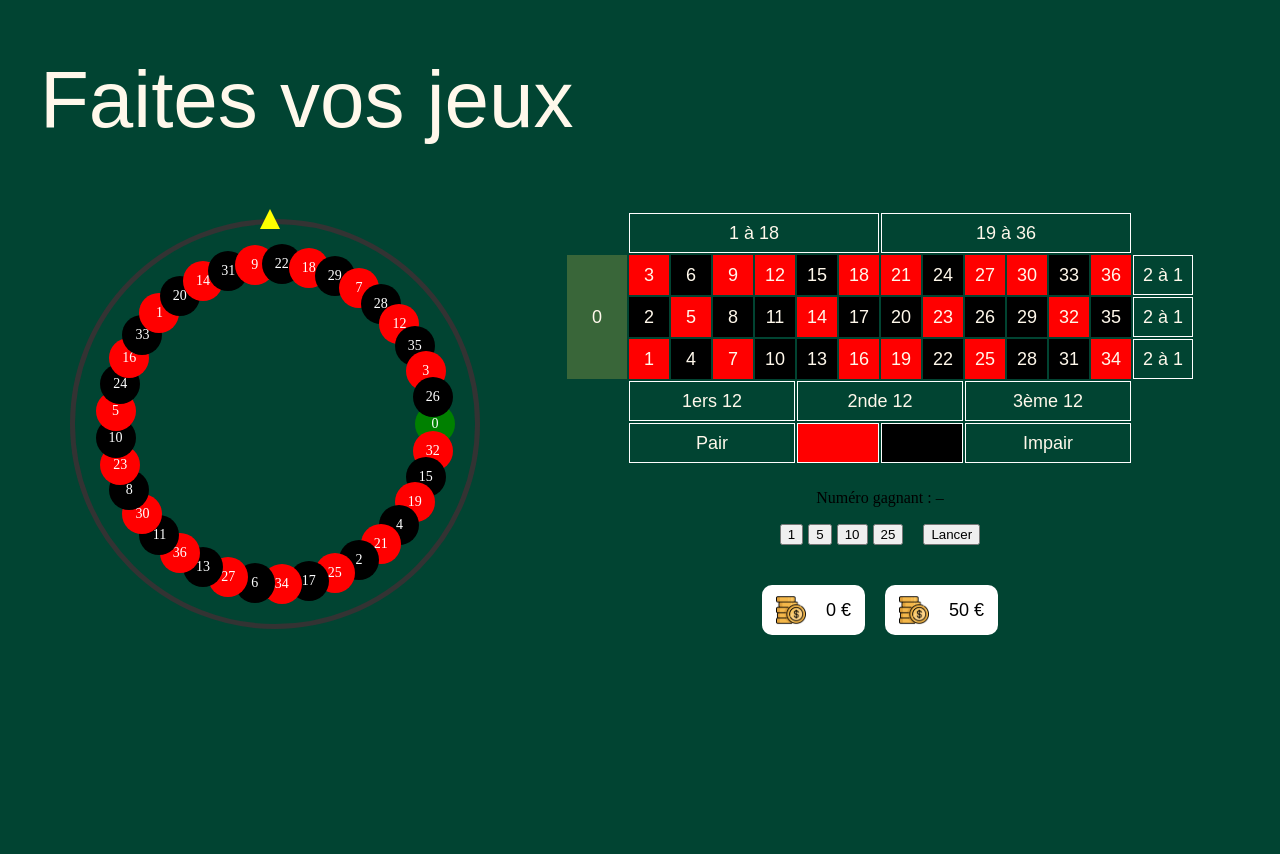
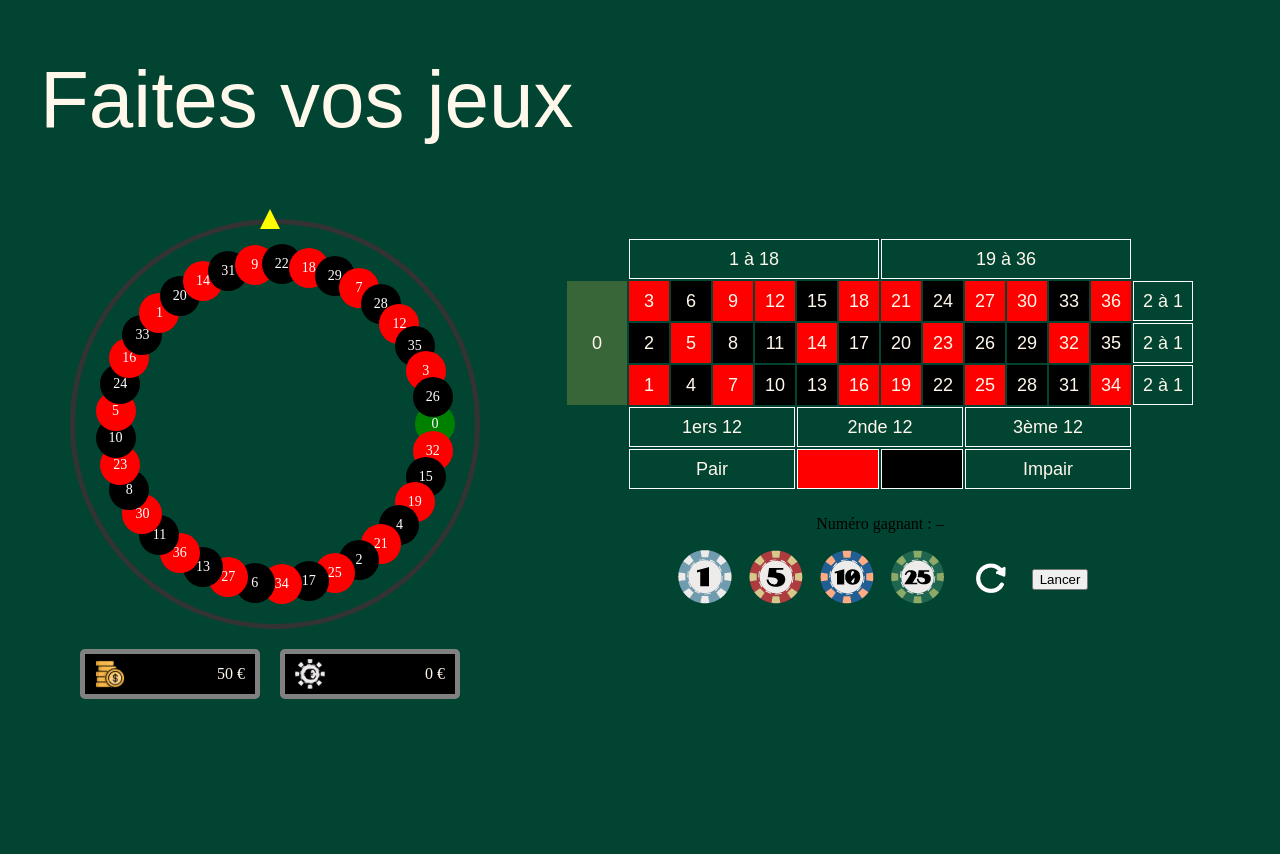
Before and after one commit to candeago-mike/django_roulette, a Django app: page /roulette/ in a window 1280 px wide. Run offline with Django 4.2, Linux system fonts and the light colour scheme; a user stored in the database is signed in; data comes from the database, SQL or seed files in the repository; some web fonts are replaced.

Commit message:
css jetons + bouton clear etc

```diff
--- a/casino_app/static/casino_app/bets.js
+++ b/casino_app/static/casino_app/bets.js
@@ -1,18 +1,43 @@
-let currentChipValue = 1;
+let currentChipValue = null; // aucun jeton sélectionné au début
+let currentChipImageSrc = null;
+let selectedChipButton = null;
+const clearBetsButton = document.getElementById("clear-bets-button");
 let bets = []; // { type, value, amount }
 
 const totalBetSpan = document.getElementById("total-bet");
 const spinButton = document.getElementById("spin-button");
 const balanceSpan = document.getElementById("balance-value"); // le solde unique
+let clientBalance = parseInt(balanceSpan.textContent, 10) || 0;
 
-// sélection jeton
+// --- sélection / désélection des jetons ---
+
 document.querySelectorAll(".chip").forEach((btn) => {
   btn.addEventListener("click", () => {
+    // si on reclique sur le même jeton -> désélection
+    if (selectedChipButton === btn) {
+      btn.classList.remove("selected");
+      selectedChipButton = null;
+      currentChipValue = null;
+      currentChipImageSrc = null;
+      return;
+    }
+
+    // retirer la sélection de l'ancien
+    if (selectedChipButton) {
+      selectedChipButton.classList.remove("selected");
+    }
+
+    // sélectionner le nouveau
+    selectedChipButton = btn;
+    selectedChipButton.classList.add("selected");
+
     currentChipValue = parseInt(btn.dataset.value, 10);
+    const img = btn.querySelector("img");
+    currentChipImageSrc = img ? img.src : null;
   });
 });
 
-// mapping d'une case du tapis vers un type de mise
+// --- mapping d'une case du tapis vers un type de mise ---
 function mapCellToBet(cell) {
   if (cell.classList.contains("case-number")) {
     return {
@@ -73,27 +98,84 @@ function mapCellToBet(cell) {
   return null;
 }
 
-// clic sur tapis pour poser une mise
+// --- clic sur tapis pour poser / annuler une mise ---
+
+// pour pouvoir positionner les jetons en absolu
+tapis.style.position = "relative";
+
 tapis.addEventListener("click", (e) => {
+  if (!currentChipValue || !currentChipImageSrc) return;
+
   const cell = e.target.closest("div");
   if (!cell) return;
 
   const betInfo = mapCellToBet(cell);
   if (!betInfo) return;
 
-  bets.push({
-    type: betInfo.type,
-    value: betInfo.value,
-    amount: currentChipValue,
-  });
+  const existingIndex = bets.findIndex(
+    (b) => b.value === betInfo.value && b.type === betInfo.type
+  );
+
+  if (existingIndex !== -1) {
+    // annuler la mise : retirer le jeton visuel et rembourser le solde client
+    const existingBet = bets[existingIndex];
+
+    // remise de la mise dans le solde instantané
+    clientBalance += existingBet.amount;
+    balanceSpan.textContent = clientBalance;
+
+    if (existingBet.tokenElement && existingBet.tokenElement.parentNode) {
+      existingBet.tokenElement.parentNode.removeChild(existingBet.tokenElement);
+    }
+    bets.splice(existingIndex, 1);
+  } else {
+    // vérifier que le solde client est suffisant
+    if (currentChipValue > clientBalance) {
+      // éventuellement afficher un message, ou juste ne rien faire
+      return;
+    }
+
+    // débiter immédiatement le solde
+    clientBalance -= currentChipValue;
+    balanceSpan.textContent = clientBalance;
+
+    // créer un visuel de jeton sur la case
+    const token = document.createElement("img");
+    token.src = currentChipImageSrc;
+    token.classList.add("bet-token");
+
+    const cellRect = cell.getBoundingClientRect();
+    const tapisRect = tapis.getBoundingClientRect();
+    const x = cellRect.left + cellRect.width / 2 - tapisRect.left;
+    const y = cellRect.top + cellRect.height / 2 - tapisRect.top;
+
+    token.style.left = `${x}px`;
+    token.style.top = `${y}px`;
+
+    tapis.appendChild(token);
+
+    bets.push({
+      type: betInfo.type,
+      value: betInfo.value,
+      amount: currentChipValue,
+      tokenElement: token,
+    });
+  }
 
   const currentTotal = bets.reduce((sum, b) => sum + b.amount, 0);
   totalBetSpan.textContent = currentTotal;
 });
+// --- bouton Lancer --
 
-// bouton Lancer
 spinButton.addEventListener("click", () => {
   if (bets.length === 0) return;
+
+  // on envoie au back seulement les infos utiles
+  const payloadBets = bets.map((b) => ({
+    type: b.type,
+    value: b.value,
+    amount: b.amount,
+  }));
 
   fetch("/bet-spin/", {
     method: "POST",
@@ -101,7 +183,7 @@ spinButton.addEventListener("click", () => {
       "Content-Type": "application/json",
       "X-CSRFToken": window.CSRF_TOKEN,
     },
-    body: JSON.stringify({ bets }),
+    body: JSON.stringify({ bets: payloadBets }),
   })
     .then((res) => res.json())
     .then((data) => {
@@ -113,13 +195,34 @@ spinButton.addEventListener("click", () => {
         resultDisplay.innerText = number;
       }
 
-      // MAJ du solde unique renvoyé par le back
       if (typeof data.balance !== "undefined") {
-        balanceSpan.textContent = data.balance;
+        clientBalance = data.balance; // on recale la variable JS
+        balanceSpan.textContent = clientBalance; // on met à jour l’affichage
       }
-
-      // reset les mises après le tour
+      // reset les mises du tour : on enlève les jetons visuels
+      bets.forEach((b) => {
+        if (b.tokenElement && b.tokenElement.parentNode) {
+          b.tokenElement.parentNode.removeChild(b.tokenElement);
+        }
+      });
       bets = [];
       totalBetSpan.textContent = "0";
     });
 });
+
+clearBetsButton.addEventListener("click", () => {
+  // rembourser toutes les mises au solde client
+  const totalBet = bets.reduce((sum, b) => sum + b.amount, 0);
+  clientBalance += totalBet;
+  balanceSpan.textContent = clientBalance;
+
+  // supprimer tous les jetons visuels du tapis
+  bets.forEach((b) => {
+    if (b.tokenElement && b.tokenElement.parentNode) {
+      b.tokenElement.parentNode.removeChild(b.tokenElement);
+    }
+  });
+
+  bets = [];
+  totalBetSpan.textContent = "0";
+});
--- a/casino_app/static/css/roulette_style.css
+++ b/casino_app/static/css/roulette_style.css
@@ -17,7 +17,7 @@ body {
   flex-direction: column;
   justify-content: center;
   align-items: center;
-  gap:40px;
+  gap: 40px;
 }
 
 .money {
@@ -25,23 +25,32 @@ body {
   height: fit-content;
 }
 
-.chiffres, .jetons {
+.chiffres,
+.jetons {
   display: flex;
   align-items: center;
   gap: 20px;
 }
 
+.chiffres {
+  margin-top: 20px;
+}
+
 .chiffres div {
   display: flex;
-  background: white;
-  padding: 10px 14px;
-  border-radius: 10px;
+  background: black;
+  border: 5px solid grey;
+  padding: 5px 10px;
+  border-radius: 5px;
+  width: 150px;
   gap: 20px;
   align-items: center;
+  justify-content: space-between;
 }
 
 .chiffres p {
   margin: 0;
+  color: var(--blanc);
 }
 .tapis-container div {
   font-family: var(--font_family);
@@ -173,3 +182,46 @@ body {
   justify-content: center;
   cursor: pointer;
 }
+
+.chip {
+  background-color: transparent;
+  border: none;
+}
+.chip img {
+  cursor: pointer;
+  transition: all 0.1s ease-in-out;
+}
+
+.icon-button {
+  background-color: transparent;
+  border: none;
+  transition: transform 0.1s ease, opacity 0.1s ease;
+  cursor: pointer;
+}
+.icon-button img {
+  width: 30px;
+}
+
+.icon-button:hover {
+  transform: scale(1.1);
+  opacity: 0.9;
+}
+
+.chip:not(.selected) img:hover {
+  transform: translateY(-7px);
+}
+
+/* état sélectionné : reste levé + contour blanc */
+.chip.selected img {
+  transform: translateY(-7px);
+  filter: drop-shadow(0 0 8px rgba(255, 255, 255, 0.9));
+}
+
+/* jeton posé sur une case du tapis */
+.bet-token {
+  position: absolute;
+  pointer-events: none; /* pour que les clics restent sur la case */
+  width: 32px; /* adapte à la taille de tes images */
+  height: 32px;
+  transform: translate(-50%, -50%);
+}
--- a/casino_app/templates/casino_app/roulette.html
+++ b/casino_app/templates/casino_app/roulette.html
@@ -13,30 +13,8 @@
       <div class="roulette-container">
         <div class="arrow"></div>
         <div class="roulette" id="roulette"></div>
-      </div>
-      <div class="tapis-container">
-        <div id="tapis"></div>
-        <p>Numéro gagnant : <span id="result-number">–</span></p>
-
         <div class="panneau">
-          <div class="jetons">
-            <div class="chips">
-              <button class="chip" data-value="1">1</button>
-              <button class="chip" data-value="5">5</button>
-              <button class="chip" data-value="10">10</button>
-              <button class="chip" data-value="25">25</button>
-            </div>
-            <button id="spin-button">Lancer</button>
-          </div>
           <div class="chiffres">
-            <div>
-              <img
-                class="money"
-                src="../../static/img/money.png"
-                alt="money icone"
-              />
-              <p><span id="total-bet">0</span> €</p>
-            </div>
             <div>
               <img
                 class="money"
@@ -45,7 +23,43 @@
               />
               <p><span id="balance-value">{{ balance }}</span> €</p>
             </div>
+            <div>
+              <img
+                class="money"
+                src="../../static/img/jeton-mise.png"
+                alt="Mise icone"
+              />
+              <p><span id="total-bet">0</span> €</p>
+            </div>
           </div>
+        </div>
+      </div>
+      <div class="tapis-container">
+        <div id="tapis"></div>
+        <p>Numéro gagnant : <span id="result-number">–</span></p>
+        <div class="jetons">
+          <div class="chips">
+            <button class="chip" data-value="1">
+              <img src="../../static/img/jeton1.png" alt="Jeton 1" />
+            </button>
+            <button class="chip" data-value="5">
+              <img src="../../static/img/jeton5.png" alt="Jeton 5" />
+            </button>
+            <button class="chip" data-value="10">
+              <img src="../../static/img/jeton10.png" alt="Jeton 10" />
+            </button>
+            <button class="chip" data-value="25">
+              <img src="../../static/img/jeton25.png" alt="Jeton 25" />
+            </button>
+          </div>
+          <button
+            id="clear-bets-button"
+            class="icon-button"
+            title="Effacer les mises"
+          >
+            <img src="../../static/img/again.png" alt="Icone again" />
+          </button>
+          <button id="spin-button">Lancer</button>
         </div>
       </div>
     </div>
```
Also changed, not shown: casino_app/static/img/again.png (added), casino_app/static/img/jeton-mise.png (added), casino_app/static/img/jeton1.png (added), casino_app/static/img/jeton10.png (added), casino_app/static/img/jeton25.png (added), casino_app/static/img/jeton5.png (added).
